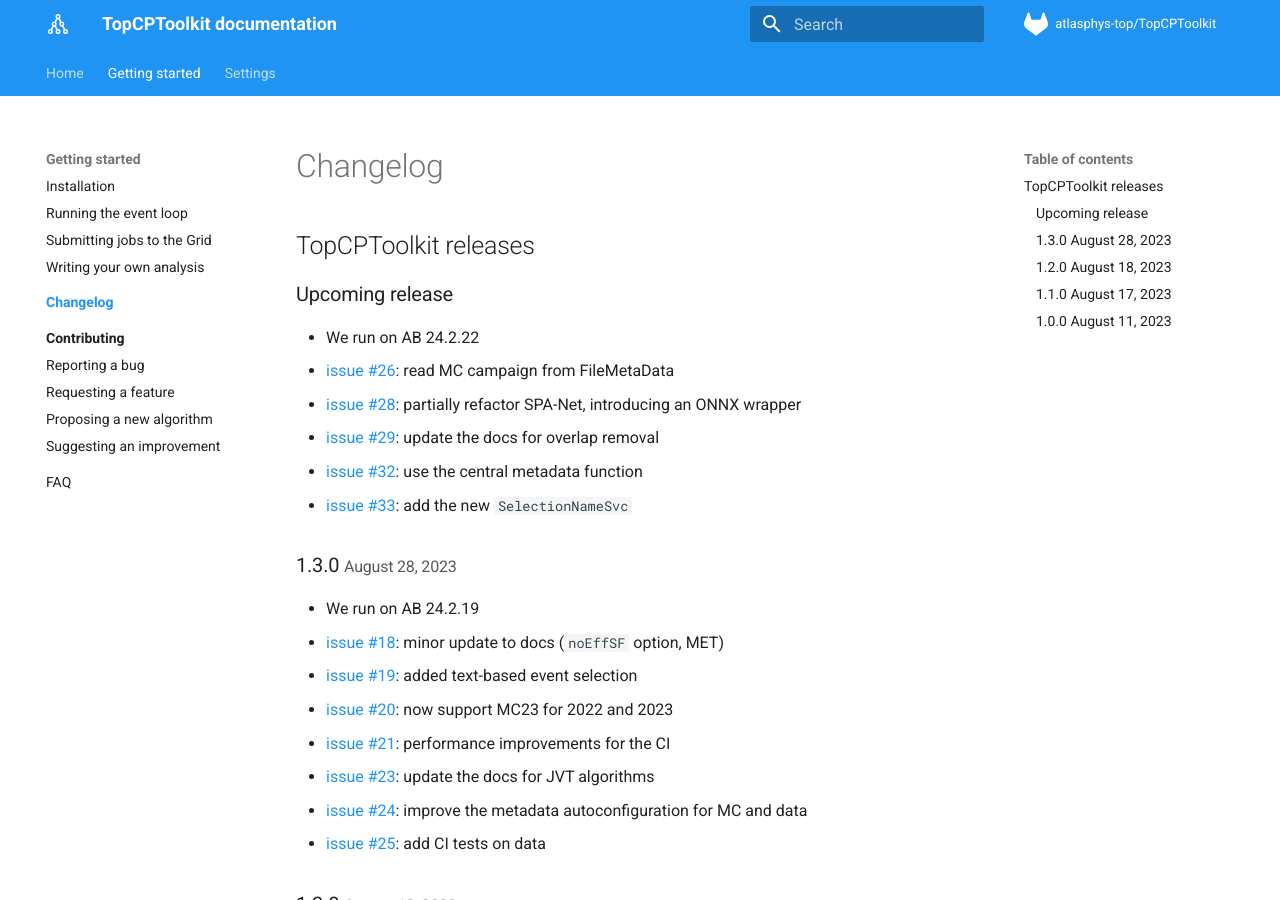
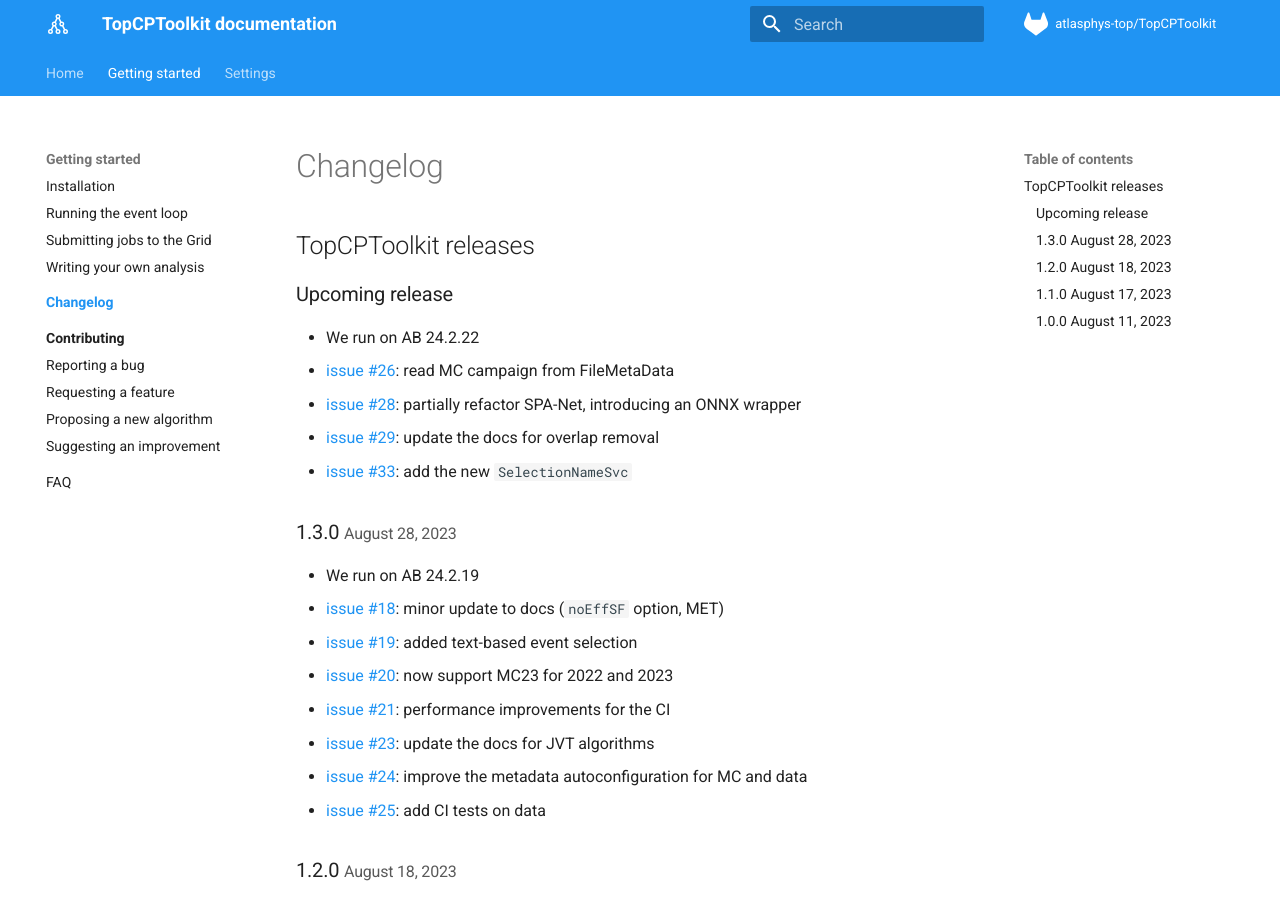
Before and after one commit to SuperNova76/TopCPToolKit, an MkDocs documentation site: the page built from docs/changelog/index.md, in a window 1280 px wide and 900 px high. Built offline with MkDocs 1.6.1 and Material for MkDocs 9.7.7, drawn with Linux system fonts in a browser that asks for light colours.

Commit message:
update changelog

```diff
--- a/docs/changelog/index.md
+++ b/docs/changelog/index.md
@@ -8,7 +8,6 @@
 - [issue #26](https://gitlab.cern.ch/atlasphys-top/reco/TopCPToolkit/-/issues/26): read MC campaign from FileMetaData
 - [issue #28](https://gitlab.cern.ch/atlasphys-top/reco/TopCPToolkit/-/issues/28): partially refactor SPA-Net, introducing an ONNX wrapper
 - [issue #29](https://gitlab.cern.ch/atlasphys-top/reco/TopCPToolkit/-/issues/29): update the docs for overlap removal
-- [issue #32](https://gitlab.cern.ch/atlasphys-top/reco/TopCPToolkit/-/issues/32): use the central metadata function
 - [issue #33](https://gitlab.cern.ch/atlasphys-top/reco/TopCPToolkit/-/issues/33): add the new `SelectionNameSvc`
 
 ### 1.3.0 <small>August 28, 2023</small>
```
